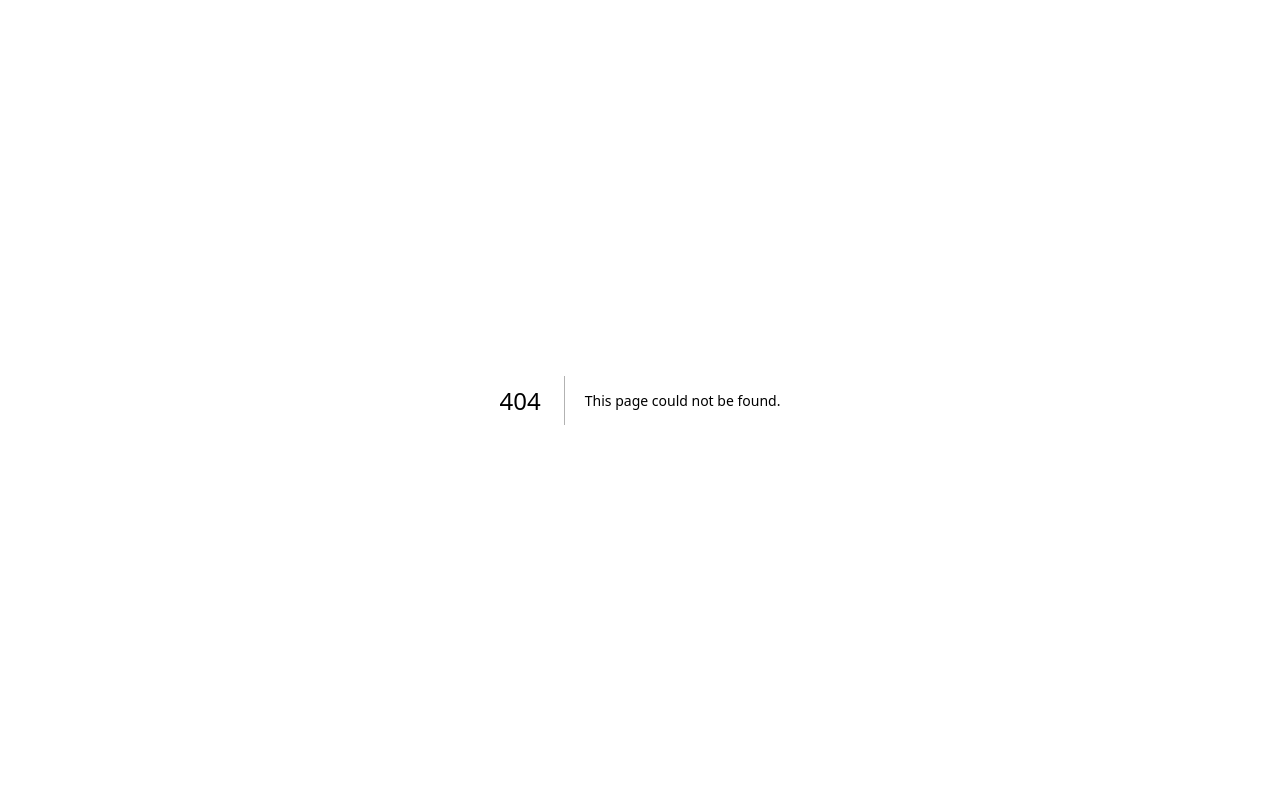
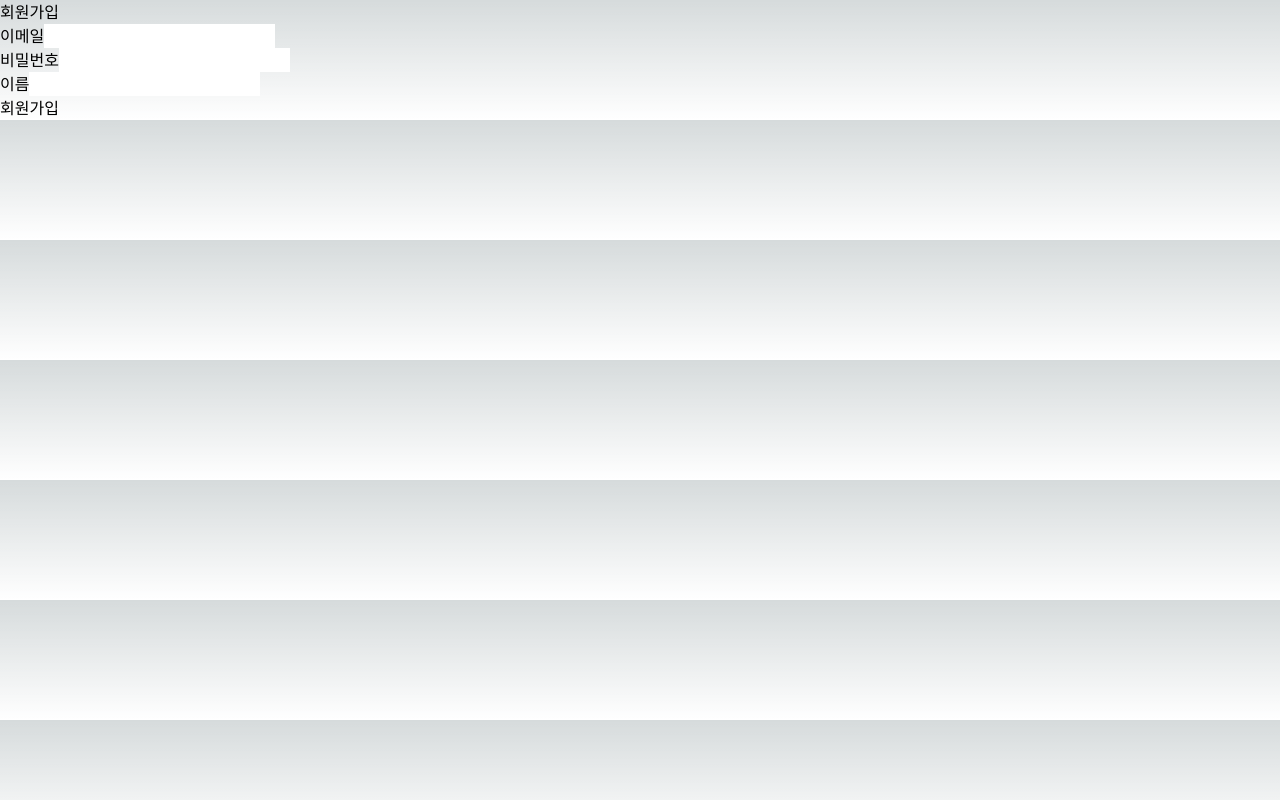
Before and after one commit to ruehan/ruehan-log, a Next.js app: page /register in a window 1280 px wide. Before the commit this address had no page. Built offline with nearby package versions, Linux system fonts and the light colour scheme.

Commit message:
:lipstick: 회원가입 페이지 구현

```diff
--- /dev/null
+++ b/src/pages/register.tsx
@@ -0,0 +1,58 @@
+import React from "react";
+import { useForm } from "react-hook-form";
+
+export default function Register() {
+  const { register, handleSubmit, formState: { errors } } = useForm();
+
+  const onSubmit = async (data: any) => {
+    try {
+      const response = await fetch('/api/auth/register', {
+        method: 'POST',
+        headers: {
+          'Content-Type': 'application/json',
+        },
+        body: JSON.stringify(data),
+      });
+
+      if (!response.ok) {
+        throw new Error('회원가입 실패');
+      }
+
+      // 회원가입 성공 처리
+      const result = await response.json();
+      console.log(result); // 또는 사용자에게 성공 메시지 표시
+    } catch (error) {
+      console.error('회원가입 중 에러 발생:', error);
+      // 사용자에게 에러 메시지 표시
+    }
+  };
+
+  return (
+    <div>
+      <h1>회원가입</h1>
+      <form onSubmit={handleSubmit(onSubmit)}>
+        <div>
+          <label htmlFor="email">이메일</label>
+          <input
+            {...register("email", { required: "이메일은 필수 항목입니다." })}
+            type="email"
+          />
+          {errors.email && <p>{errors.email.message}</p>}
+        </div>
+        <div>
+          <label htmlFor="password">비밀번호</label>
+          <input
+            {...register("password", { required: "비밀번호는 필수 항목입니다." })}
+            type="password"
+          />
+          {errors.password && <p>{errors.password.message}</p>}
+        </div>
+        <div>
+          <label htmlFor="name">이름</label>
+          <input {...register("name")} />
+        </div>
+        <button type="submit">회원가입</button>
+      </form>
+    </div>
+  );
+}
```
